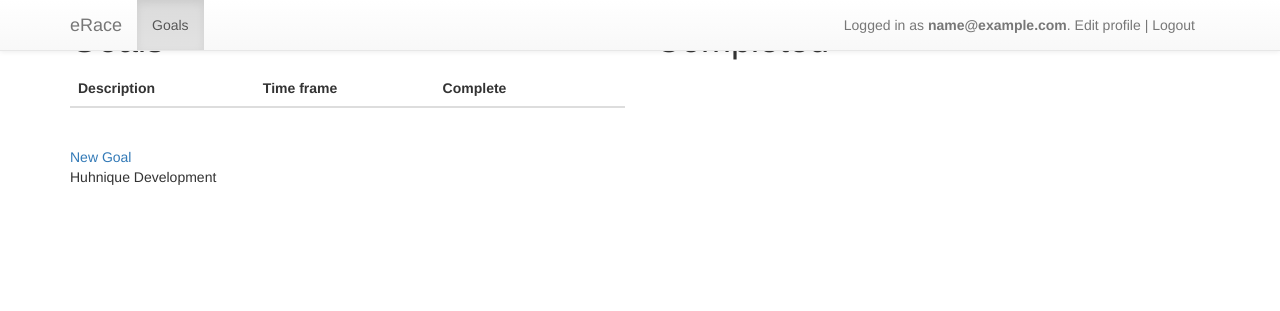
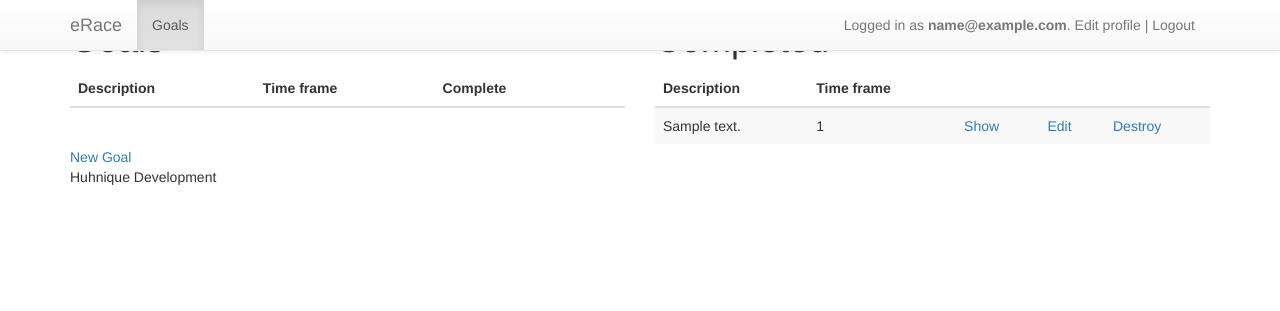
Before and after one commit to huhnytunes/eRace, a Rails app: page /goals in a window 1280 px wide. Shown: the top 311 px of the page. Run offline with Rails 7, Linux system fonts and the light colour scheme; a user stored in the database is signed in; tables that the repository leaves empty hold one stand-in row (values such as "Sample post"); lists and menus that the app fills with data are empty; some libraries are stand-ins or nearby versions.

Commit message:
adds completed table

```diff
--- a/app/views/goals/index.html.erb
+++ b/app/views/goals/index.html.erb
@@ -36,6 +36,30 @@
 
   <div class="col-md-6">
     <h1>Completed</h1>
+
+    <table class="table table-striped">
+      <thead>
+        <tr>
+          <th>Description</th>
+          <th>Time frame</th>
+          <th colspan="3"></th>
+        </tr>
+      </thead>
+
+      <tbody>
+        <% @goals.each do |goal| %>
+          <tr>
+            <% if goal.complete == true %>
+            <td><%= goal.description %></td>
+            <td><%= goal.time_frame %></td>
+            <td><%= link_to 'Show', goal %></td>
+            <td><%= link_to 'Edit', edit_goal_path(goal) %></td>
+            <td><%= link_to 'Destroy', goal, method: :delete, data: { confirm: 'Are you sure?' } %></td>
+          </tr>
+          <% end %>
+        <% end %>
+      </tbody>
+    </table>
   </div>
 
 </div>
```
